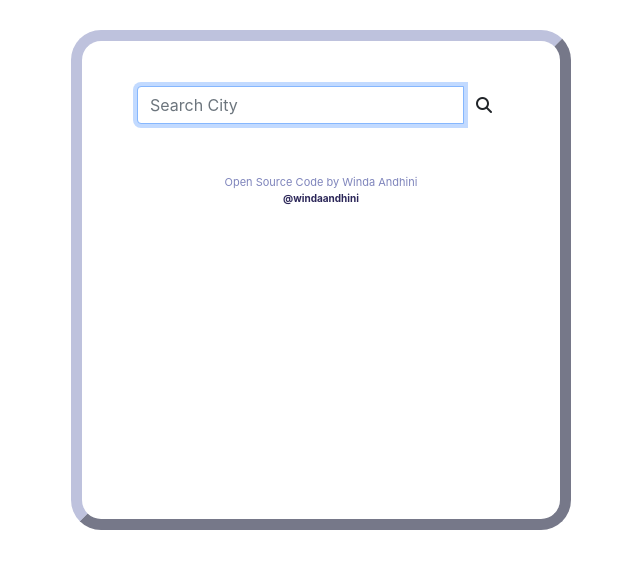
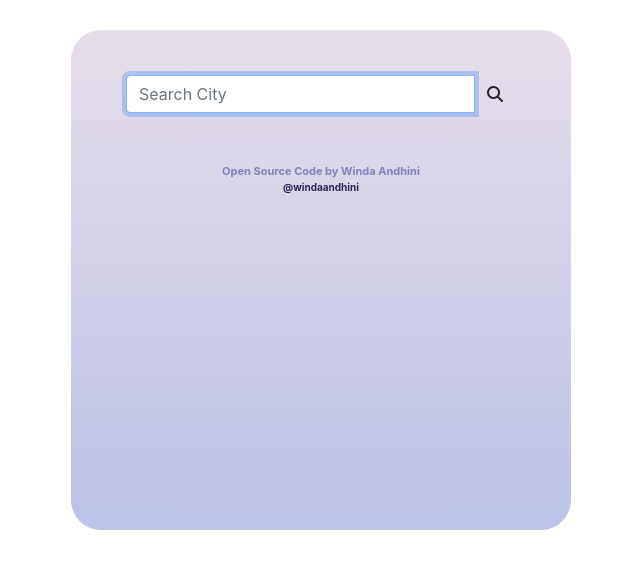
Before and after one commit to winda1808/weather-react, a React (Create React App) app: page / in a window 1280 px wide. In both pictures the pointer is over the link "Open Source Code by Winda Andhini". Shown: the top 568 px of the page, without its empty margins (319-959 px from the left). Built offline with nearby package versions, Linux system fonts and the light colour scheme; no server answers.

Commit message:
Update App.css

```diff
--- a/src/App.css
+++ b/src/App.css
@@ -1,14 +1,12 @@
 .App {
   width: 500px;
   height: 500px;
-  background:rgba(255, 255, 255, .15);
-  backdrop-filter: blur(5px);
+  background: linear-gradient(to top, #bdc2e8 0%, #bdc2e8 1%, #e6dee9 100%);
   margin: 0 auto;
   display: block;
   margin-top: 30px;
   padding: 10px 20px;
   border-radius: 30px;
-  border: outset 11px #bec2dd;
 }
 
 .Github {
@@ -30,6 +28,7 @@
 .Repository {
   margin-top: 50px;
   text-decoration: none;
+  font-weight: bold;
   color: #2b2658;
   font-size: 11px;
   display: flex;
@@ -39,10 +38,8 @@
 .Repository:hover {
   margin-top: 50px;
   text-decoration: none;
+  font-weight: bold;
   color: #7f85bc;
-  font-size: 11px;
-  display: flex;
-  justify-content: center;
 }
 
 .Instagram-link {
@@ -60,8 +57,4 @@
   text-decoration: none;
   font-weight: bold;
   color: #7f85bc;
-  font-size: 10px;
-  display: flex;
-  justify-content: center;
-  padding-bottom: 20px;
 }
```
